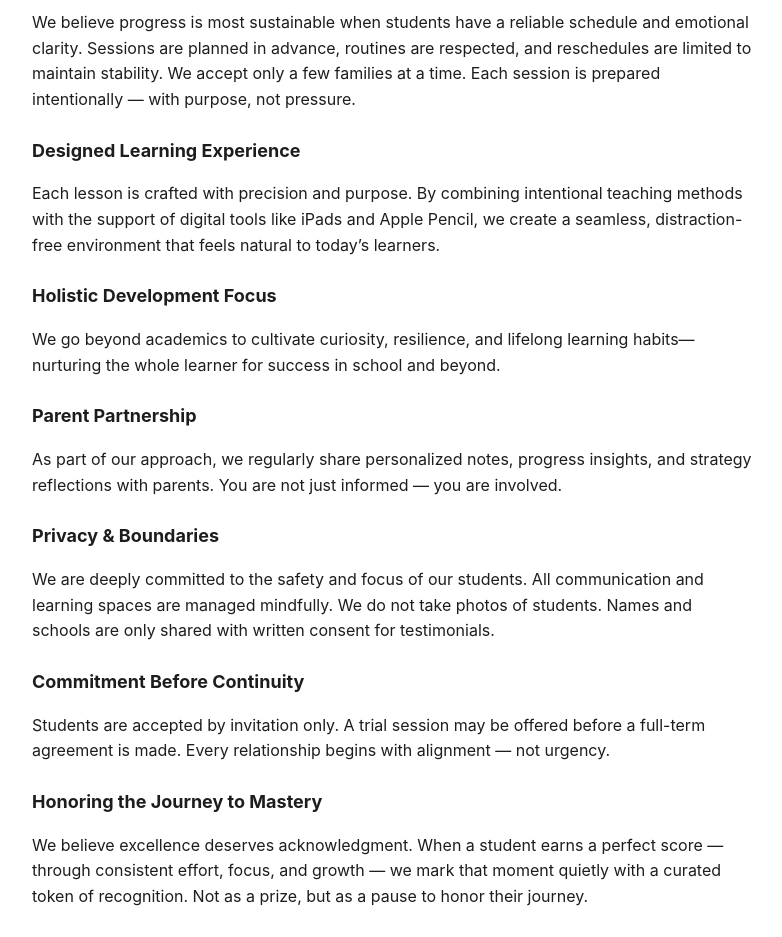
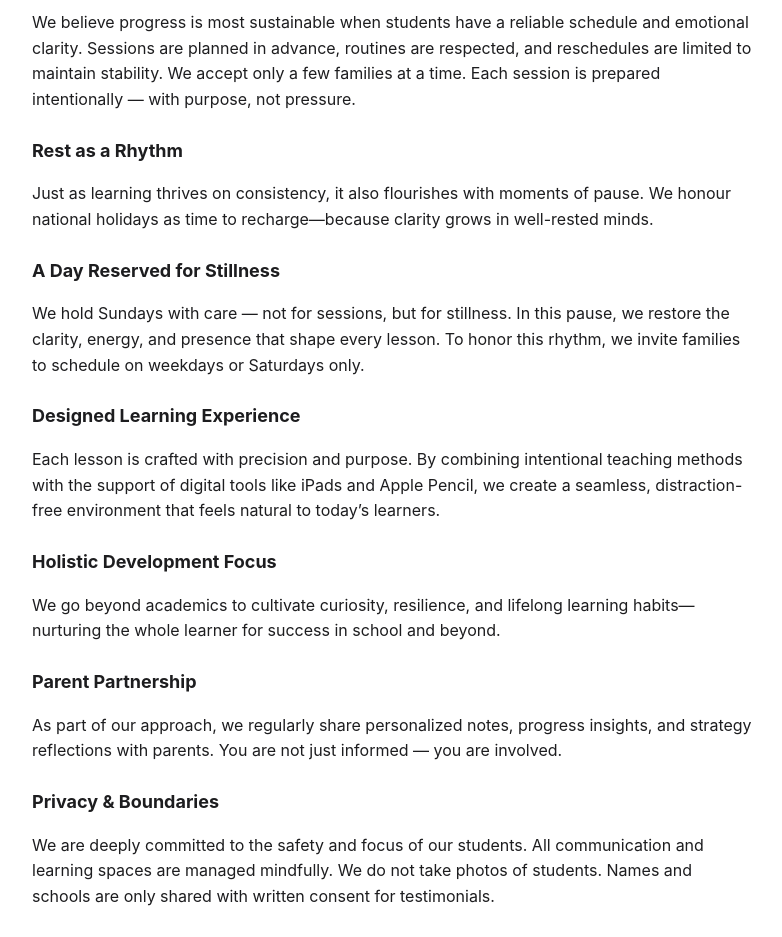
Before and after one commit to Missnanda/our-approach, a plain HTML site: page index.html in a window 1280 px wide. Shown: the part 880-1817 px from the top of the page, without its empty margins (248-1030 px from the left). Drawn offline with Linux system fonts and the light colour scheme.

Commit message:
Update index.html

```diff
--- a/index.html
+++ b/index.html
@@ -93,6 +93,12 @@
     <p>We believe progress is most sustainable when students have a reliable schedule and emotional clarity. Sessions are planned in advance, routines are respected, and reschedules are limited to maintain stability.
     We accept only a few families at a time. Each session is prepared intentionally — with purpose, not pressure.</p>
 
+    <h2>Rest as a Rhythm</h2>
+    <p>Just as learning thrives on consistency, it also flourishes with moments of pause. We honour national holidays as time to recharge—because clarity grows in well-rested minds.</p>
+
+    <h2>A Day Reserved for Stillness</h2>
+    <p>We hold Sundays with care — not for sessions, but for stillness. In this pause, we restore the clarity, energy, and presence that shape every lesson. To honor this rhythm, we invite families to schedule on weekdays or Saturdays only.</p>
+
     <h2>Designed Learning Experience</h2>
     <p>Each lesson is crafted with precision and purpose. By combining intentional teaching methods with the support of digital tools like iPads and Apple Pencil, we create a seamless, distraction-free environment that feels natural to today’s learners.</p>
 
```
